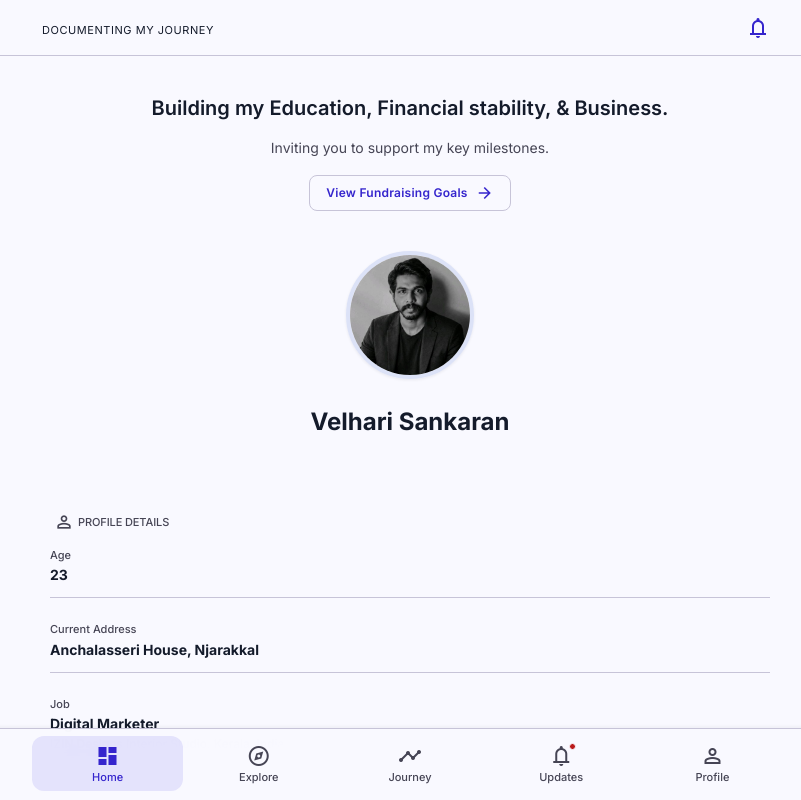
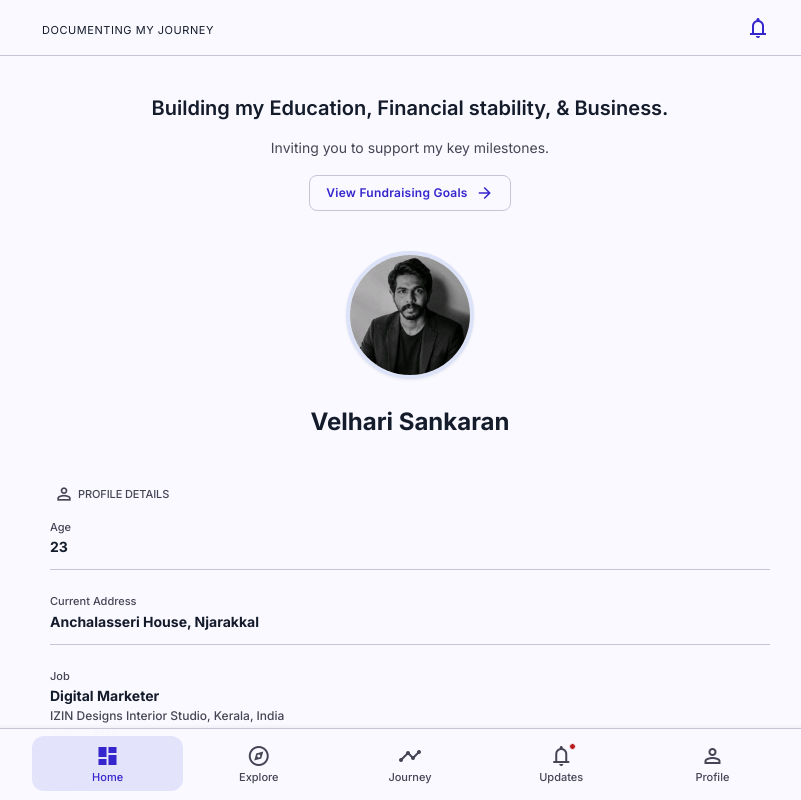
Before and after one commit to velharisankaran-ops/velharisankaran-ops.github.io, a React (Vite) app: page / in a window 1280 px wide. Shown: the top 800 px of the page, without its empty margins (230-1031 px from the left). Built offline with nearby package versions, Linux system fonts and the light colour scheme.

Commit message:
Group profile and details sections together visually

```diff
--- a/src/App.tsx
+++ b/src/App.tsx
@@ -74,7 +74,8 @@ function HomePage() {
       </header>
 
       <main className="main-content">
-        <section className="profile-section section-anchor" id="profile" aria-labelledby="profile-title" style={{ paddingBottom: '32px' }}>
+        <div style={{ display: 'flex', flexDirection: 'column', gap: '12px' }}>
+          <section className="profile-section section-anchor" id="profile" aria-labelledby="profile-title">
             <div className="profile-copy">
               <h2 id="profile-title" style={{ fontSize: '20px', fontWeight: 600, marginTop: '8px' }}>Building my Education, Financial stability, &amp; Business.</h2>
               <div className="intro-copy intro-copy--top" style={{ marginTop: '16px', marginBottom: '8px' }}>
@@ -117,6 +118,7 @@ function HomePage() {
               ))}
             </div>
           </section>
+        </div>
 
         <section className="section-block section-anchor" id="categories" aria-labelledby="categories-title">
           <h2 id="categories-title" className="section-header-with-icon">
```
Lines whose indentation alone changed are shown as unchanged.
